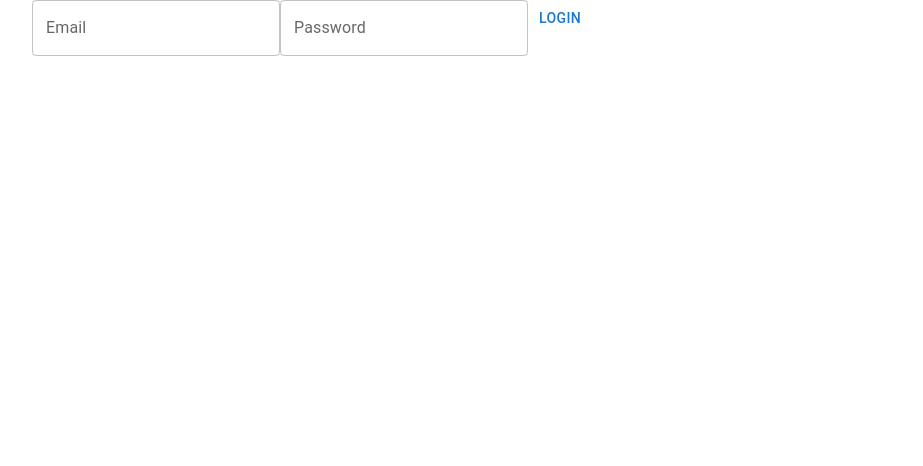
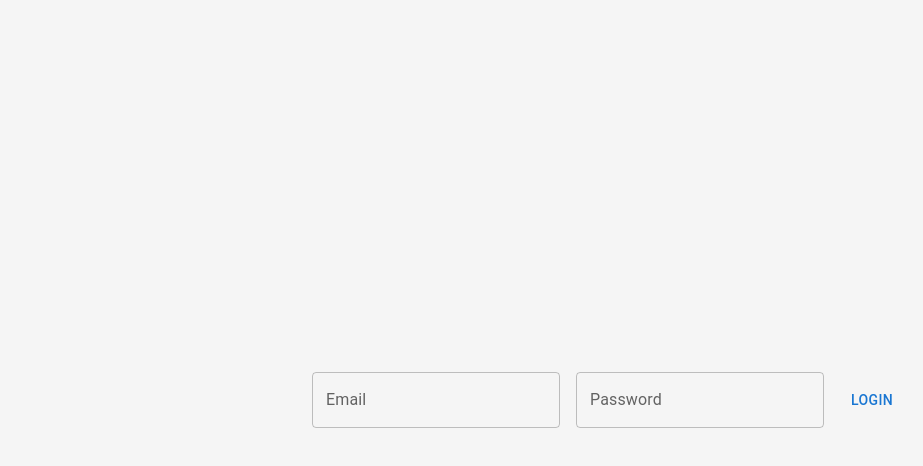
Before and after one commit to maher-saleh/applicant-tracking-system, a Next.js app in the folder frontend/: page /login in a window 1280 px wide. Shown: the top 466 px of the page, without its empty margins (32-955 px from the left). Built offline with nearby package versions, Linux system fonts and the light colour scheme.

Commit message:
SQL Queries File

```diff
--- a/frontend/src/app/dashboard/page.tsx
+++ b/frontend/src/app/dashboard/page.tsx
@@ -5,8 +5,9 @@ import { useQuery, useMutation, useQueryClient, UseMutationResult } from '@tanst
 import { useAuthStore } from '@/store/authStore';
 import { DndProvider, useDrag, useDrop } from 'react-dnd';
 import { HTML5Backend } from 'react-dnd-html5-backend';
-import { Grid as GridLegacy, Card, CardContent, Typography, TextField, IconButton, Box } from '@mui/material';
+import { Grid as GridLegacy, Card, CardContent, Typography, TextField, IconButton, Box, Button } from '@mui/material';
 import './style.css';
+import { useRouter } from 'next/navigation';
 
 const ItemTypes = { TASK: 'task' };
 const columns = ['backlog', 'in_progress', 'review', 'done'];
@@ -96,8 +97,14 @@ export default function Dashboard() {
     const updateColumnMutation = useMutation({ mutationFn: updateTaskColumn, onSuccess: () => queryClient.invalidateQueries({ queryKey: ['tasks'] }) });
     const updateDetailsMutation = useMutation({ mutationFn: updateTaskDetails, onSuccess: () => queryClient.invalidateQueries({ queryKey: ['tasks'] }) });
     const deleteMutation = useMutation({ mutationFn: deleteTask, onSuccess: () => queryClient.invalidateQueries({ queryKey: ['tasks'] }) });
+    const router = useRouter();
 
-    if (!token) return <div>Unauthorized</div>;
+    if (!token) return (
+      <>
+      <Button onClick={() => router.push('/login')}>Login</Button>
+      <Box sx={{ display: 'flex', gap: 2, justifyContent: 'center', alignItems: 'center', minHeight: '100vh', fontSize: '2rem' }}>Unauthorized</Box>
+      </>
+    );
 
     const handleAddTask = () => {
       if (!newTaskTitle.trim()) return;
--- a/frontend/src/app/login/page.tsx
+++ b/frontend/src/app/login/page.tsx
@@ -2,7 +2,7 @@
 import { useState } from 'react';
 import { useRouter } from 'next/navigation';
 import { useAuthStore } from '@/store/authStore';
-import { Button, TextField, Container } from '@mui/material';
+import { Button, TextField, Container, Box } from '@mui/material';
 
 export default function Login() {
   const [email, setEmail] = useState('');
@@ -28,10 +28,21 @@ export default function Login() {
   };
 
   return (
-    <Container>
-      <TextField label="Email" value={email} onChange={(e) => setEmail(e.target.value)} />
-      <TextField label="Password" type="password" value={password} onChange={(e) => setPassword(e.target.value)} />
-      <Button onClick={handleLogin}>Login</Button>
-    </Container>
+
+    <Box
+      sx={{
+        display: 'flex',
+        justifyContent: 'center',
+        alignItems: 'center',
+        minHeight: '100vh',
+        backgroundColor: '#f5f5f5',
+      }}
+    >
+      <Container sx={{ display: 'flex', gap: 2, justifyContent: 'center',}}>
+        <TextField label="Email" value={email} onChange={(e) => setEmail(e.target.value)} />
+        <TextField label="Password" type="password" value={password} onChange={(e) => setPassword(e.target.value)} />
+        <Button onClick={handleLogin}>Login</Button>
+      </Container>
+    </Box>
   );
 }
```
Also changed, not shown: 1 other file (tests, documents, lock files or other folders).
